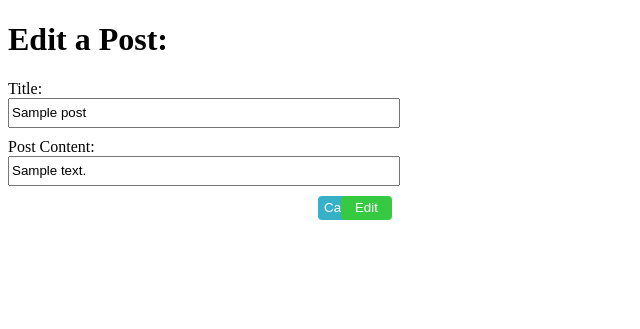
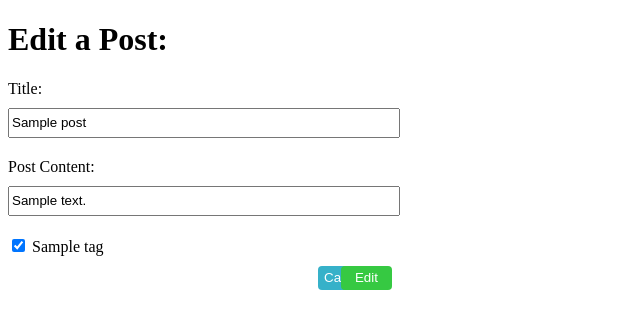
Before and after one commit to vnouaime/Exercise-flask-blogly, a Flask app: page /posts/1/edit in a window 1280 px wide. Shown: the top 329 px of the page, without its empty margins (0-640 px from the left). Run offline with Flask 3, Linux system fonts and the light colour scheme; tables that the repository leaves empty hold one stand-in row (values such as "Sample post").

Commit message:
Completed 3 Parts of Blogly Exercise

```diff
--- a/app.py
+++ b/app.py
@@ -2,7 +2,7 @@
 import os
 from flask import Flask, render_template, request, redirect, flash, session, jsonify
 from flask_debugtoolbar import DebugToolbarExtension
-from models import db, default_image, connect_db, User, Post
+from models import db, default_image, connect_db, User, Post, Tag, PostTag
 from datetime import datetime
 from dotenv import load_dotenv
 
@@ -17,6 +17,7 @@
 
 app.config['SQLALCHEMY_TRACK_MODIFICATIONS'] = False
 app.config['SQLALCHEMY_ECHO'] = True
+app.config['DEBUG_TB_INTERCEPT_REDIRECTS]'] = False
 
 debug = DebugToolbarExtension(app)
 
@@ -62,7 +63,8 @@
 
 @app.route("/users/<int:user_id>")
 def user_page(user_id):
-    """ Displays user page for primary key of user passed in through route """
+    """ Displays user page for primary key of user passed in route with posts
+    associated with user """
 
     user = User.query.get_or_404(user_id)
     posts = Post.query.filter_by(user_FK=user.id)
@@ -79,9 +81,9 @@
 
 @app.route("/users/<int:user_id>/edit", methods=["POST"])
 def user_edit_post(user_id):
-    """ Displays edit form for current user. If user, leaves first, last name, or
-    image_url fields empty, default will be previous values stored in database.
-    If any changes are made, changes are saved to database """
+    """ If user, leaves first, last name, or image_url fields empty, default
+    will be previous values stored in database. If any changes are made, changes
+    are saved to database """
 
     user = User.query.get_or_404(user_id)
 
@@ -115,11 +117,13 @@
 
 @app.route("/users/<int:user_id>/posts/new")
 def display_new_post_form(user_id):
-    """ Displays form to create new post for user """
+    """ Displays form to create new post for user. Form contains a list of all
+    tags available to add for post """
 
     user = User.query.get_or_404(user_id)
+    tags = Tag.query.all()
 
-    return render_template("post_new_form.html", user=user)
+    return render_template("post_new_form.html", user=user, tags=tags)
 
 @app.route("/users/<int:user_id>/posts/new", methods=["POST"])
 def create_new_post(user_id):
@@ -129,17 +133,25 @@
 
     title = request.form["title"]
     content = request.form["content"]
+    tags = request.form.getlist('tag')
 
     new_post = Post(title=title, content=content, created_at=datetime.now(), user_FK= user.id)
 
     db.session.add(new_post)
     db.session.commit()
 
+    for tag in tags:
+
+        tag_to_append = Tag.query.filter_by(name=tag).first()
+        new_post.tags.append(tag_to_append)
+
+    db.session.commit()
+
     return redirect(f"/users/{user.id}")
 
 @app.route("/posts/<int:post_id>")
 def display_post(post_id):
-    """ Displays title, content, and author of post clicked. There is a
+    """ Displays title, content, author, and tags of post clicked. There is a
     foreign key to user table """
 
     post = Post.query.get_or_404(post_id)
@@ -151,22 +163,32 @@
     """ Displays edit form for clicked post """
 
     post = Post.query.get_or_404(post_id)
+    tags = Tag.query.all()
 
-    return render_template("post_edit_form.html", post=post)
+    return render_template("post_edit_form.html", post=post, tags=tags)
 
 @app.route("/posts/<int:post_id>/edit", methods=["POST"])
 def post_edit_post(post_id):
-    """ Displays edit form for clicked post. If user, leaves title or
-    content fields unchanged, default will be previous values stored in database.
+    """ If user, leaves title or content fields unchanged,
+    default will be previous values stored in database. Tags are
+    cleared and then updated after form submission.
     If any changes are made, changes are saved to database """
 
     post = Post.query.get_or_404(post_id)
+    selected_tags = request.form.getlist('tag')
 
     if post.title != request.form["title"]:
         post.title = request.form["title"]
 
     if post.content != request.form["content"]:
         post.content = request.form["content"]
+
+    post.tags.clear()
+
+    for tag_name in selected_tags:
+        tag = Tag.query.filter_by(name=tag_name).first()
+        if tag:
+            post.tags.append(tag)
 
     db.session.commit()
 
@@ -183,3 +205,78 @@
     db.session.commit()
 
     return redirect(f"/users/{user.id}")
+
+
+################################################################################################
+# Tag Database routes
+
+@app.route("/tags")
+def all_tags():
+    """ Lists all tags that are in the database """
+
+    tags = Tag.query.all()
+
+    return render_template("all_tags.html", tags=tags)
+
+@app.route("/tags/new")
+def display_new_tag_form(            ):
+    """ Displays form to create new tag for user """
+
+    return render_template("tag_new_form.html")
+
+@app.route("/tags/new", methods=["POST"])
+def create_new_tag():
+    """ Handles POST request for new tag """
+
+    name = request.form["name"]
+
+    new_tag = Tag(name=name)
+
+    db.session.add(new_tag)
+    db.session.commit()
+
+    return redirect(f"/tags/{new_tag.id}")
+
+@app.route("/tags/<int:tag_id>")
+def display_tag(tag_id):
+    """ Lists all posts that are associated with selected tag """
+
+    tag = Tag.query.get_or_404(tag_id)
+
+    all_posts = tag.posts
+
+    return render_template("tag_page.html", tag=tag, all_posts=all_posts)
+
+@app.route("/tags/<int:tag_id>/edit")
+def display_edit_tag_form(tag_id):
+    """ Displays form to edit tag name """
+
+    tag = Tag.query.get_or_404(tag_id)
+
+    return render_template("tag_edit_form.html", tag=tag)
+
+@app.route("/tags/<int:tag_id>/edit", methods=["POST"])
+def post_edit_tag_form(tag_id):
+    """ If user leaves name unchanged, default will be previous
+    value stored in database. If any changes are made, changes
+    are saved to database """
+
+    tag = Tag.query.get_or_404(tag_id)
+
+    if tag.name != request.form["name"]:
+        tag.name = request.form["name"]
+
+    db.session.commit()
+
+    return redirect(f"/tags/{tag_id}")
+
+@app.route("/tags/<int:tag_id>/delete", methods={"POST"})
+def delete_tag(tag_id):
+    """ Deletes existing tag from database when button is clicked """
+
+    tag = Tag.query.get_or_404(tag_id)
+
+    db.session.delete(tag)
+    db.session.commit()
+
+    return redirect(f"/tags")
--- a/models.py
+++ b/models.py
@@ -43,3 +43,19 @@
     content = db.Column(db.String(1000), nullable=False, unique=False)
     created_at = db.Column(db.DateTime, nullable=False)
     user_FK = db.Column(db.ForeignKey('users.id'), nullable=False)
+
+    tags = db.relationship('Tag', secondary="posts_tags", backref="posts")
+
+class Tag(db.Model):
+    """ New tag with attributes of id and name. """
+    __tablename__="tags"
+
+    id = db.Column(db.Integer, primary_key=True, autoincrement=True)
+    name = db.Column(db.String(100), nullable=False, unique=True)
+
+class PostTag(db.Model):
+    """ Middle table for M2M relationship between Post and Tag """
+    __tablename__="posts_tags"
+
+    post_id = db.Column(db.Integer, db.ForeignKey('posts.id'), primary_key=True)
+    tag_id = db.Column(db.Integer, db.ForeignKey('tags.id'), primary_key=True)
--- a/static/app.css
+++ b/static/app.css
@@ -1,23 +1,28 @@
-.new_user_form, .user_edit_form, .post_new_form, .post_edit_form {
+.new_user_form, .user_edit_form, .post_new_form, .post_edit_form, .tag_edit_form, .new_tag_form {
     position: relative;
     width: 30vw;
 }
 
-label {
+.label-form-css {
     display: block;
+    margin-bottom: 10px;
 }
 
-input {
+.input-form-css {
     display: block;
-    margin-bottom: 10px;
+    margin-bottom: 20px;
 
     width: 100%;
     height: 3vh;
 }
 
+h2 {
+    margin-right: 10px; /* Add some spacing between the label and buttons */
+}
 .green_button {
     position: absolute;
     right: 0;
+    margin-top: 10px;
     padding: 0 10px;
     border: none;
     outline: none;
@@ -41,7 +46,7 @@
     background-color: #36b1c9;
     color: white;
 
-    width: 4vw;
+    width: auto;
     height: 3vh;
 }
 
@@ -72,12 +77,18 @@
 
 .button_profile_page {
     display: inline-block;
-    width: 4vw;
+    width: auto;
     height: 3vh;
     border: none;
     outline: none;
+    margin-top: 10px;
     margin-right: 5px;
     border-radius: 4px;
+}
+
+.tag-container {
+    display: flex; /* Make the container a flex container */
+    align-items: center; /* Align items vertically in the center */
 }
 
 /* For edit, cancel, and delete buttons */
--- a/templates/post_edit_form.html
+++ b/templates/post_edit_form.html
@@ -9,11 +9,19 @@
 <form class="post_edit_form" method="post" action="/posts/{{ post.user.id }}/edit">
     <!-- Form that user can edit their previous post -->
 
-    <label for="title">Title: </label>
-    <input name="title" id="title" value="{{ post.title }}">
+    <label for="title" class="label-form-css">Title: </label>
+    <input name="title" class="input-form-css" value="{{ post.title }}">
 
-    <label for="content">Post Content: </label>
-    <input name="content" id="content" value="{{ post.content }}">
+    <label for="content" class="label-form-css">Post Content: </label>
+    <input name="content" class="input-form-css" value="{{ post.content }}">
+
+    {% for tag in tags %}
+    <div class="checkbox-container">
+        <input type="checkbox" id="tag" name="tag" value="{{ tag.name }}"
+        {% if tag in post.tags %} checked {% endif %}>
+        <label for="tag">{{ tag.name }}</label>
+    </div>
+    {% endfor %}
 
     <button class="green_button" type="submit">Edit</button>
 
```
Also changed, not shown: seed.py (+30 -7 lines), templates/all_tags.html (added, +21 -0 lines), templates/new_user_form.html (+6 -6 lines), templates/post_new_form.html (+12 -7 lines), templates/post_page.html (+13 -0 lines), templates/tag_edit_form.html (added, +24 -0 lines), templates/tag_new_form.html (added, +17 -0 lines), templates/tag_page.html (added, +35 -0 lines), templates/user_edit_form.html (+6 -6 lines), test.py (+11 -11 lines).
